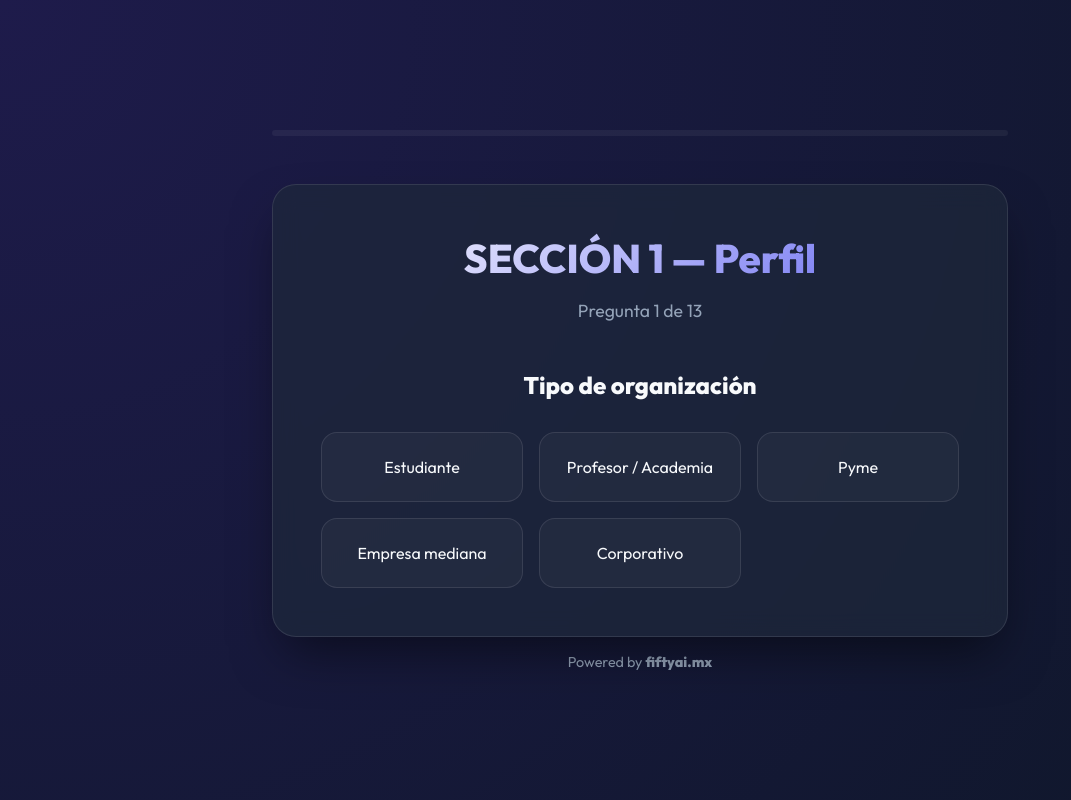
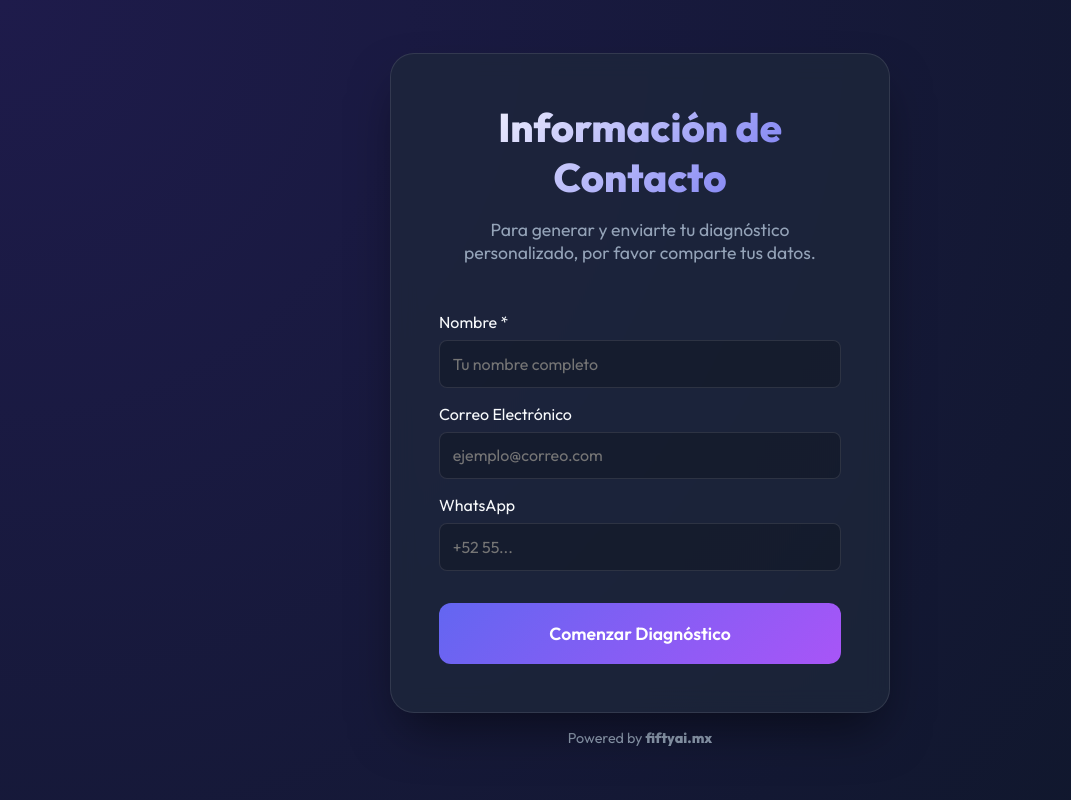
Before and after one commit to nahumobregon/assessment-march2026, a React (Vite) app: page / in a window 1280 px wide. Shown: the whole page, without its empty margins (0-1071 px from the left). Built offline with nearby package versions, Linux system fonts and the light colour scheme.

Commit message:
feat: add contact form for AI assessment name, email, whatsapp

```diff
--- a/src/NewAssessment.jsx
+++ b/src/NewAssessment.jsx
@@ -122,6 +122,10 @@ const SECTIONS = [
 ];
 
 function NewAssessment() {
+  const [step, setStep] = useState('contact'); // 'contact' | 'questions'
+  const [contactInfo, setContactInfo] = useState({ name: '', email: '', whatsapp: '' });
+  const [contactError, setContactError] = useState('');
+
   const [currentSectionIdx, setCurrentSectionIdx] = useState(0);
   const [currentQuestionIdx, setCurrentQuestionIdx] = useState(0);
   const [answers, setAnswers] = useState({});
@@ -136,11 +140,28 @@ function NewAssessment() {
 
   const progress = (completedQuestions / totalQuestions) * 100;
 
+  const handleContactSubmit = (e) => {
+    e.preventDefault();
+    if (!contactInfo.name.trim()) {
+      setContactError('El nombre es obligatorio.');
+      return;
+    }
+    if (!contactInfo.email.trim() && !contactInfo.whatsapp.trim()) {
+      setContactError('Por favor proporciona un correo o número de WhatsApp.');
+      return;
+    }
+    setContactError('');
+    setStep('questions');
+  };
+
   const submitAssessment = async (finalAnswers) => {
     setLoading(true);
 
     const payload = {
       assessmentType: 'new_detailed',
+      name: contactInfo.name,
+      email: contactInfo.email,
+      whatsapp: contactInfo.whatsapp,
       ...finalAnswers,
       submittedAt: new Date().toISOString()
     };
@@ -221,9 +242,64 @@ function NewAssessment() {
           <h1 style={{ fontSize: '2.5rem', marginBottom: '1rem', color: 'var(--primary)' }}>¡Gracias por llenar el cuestionario!</h1>
           <p className="subtitle" style={{ fontSize: '1.2rem' }}>Tus respuestas han sido registradas exitosamente.</p>
           <button className="submit-btn" style={{ marginTop: '2rem' }} onClick={() => window.location.reload()}>
-            Iniciar
+            Iniciar otro diagnóstico
           </button>
         </div>
+      </div>
+    );
+  }
+
+  if (step === 'contact') {
+    return (
+      <div className="container">
+        <div className="glass-card" style={{ maxWidth: '500px', margin: '0 auto', textAlign: 'left' }}>
+          <h1 style={{ marginBottom: '1rem' }}>Información de Contacto</h1>
+          <p className="subtitle">Para generar y enviarte tu diagnóstico personalizado, por favor comparte tus datos.</p>
+
+          <form onSubmit={handleContactSubmit} style={{ display: 'flex', flexDirection: 'column', gap: '1rem', marginTop: '1.5rem' }}>
+            <div style={{ display: 'flex', flexDirection: 'column', gap: '0.5rem' }}>
+              <label>Nombre *</label>
+              <input
+                type="text"
+                value={contactInfo.name}
+                onChange={e => setContactInfo({...contactInfo, name: e.target.value})}
+                placeholder="Tu nombre completo"
+                style={{ padding: '0.8rem', borderRadius: '8px', border: '1px solid rgba(255,255,255,0.1)', background: 'rgba(0,0,0,0.2)', color: 'white' }}
+              />
+            </div>
+
+            <div style={{ display: 'flex', flexDirection: 'column', gap: '0.5rem' }}>
+              <label>Correo Electrónico</label>
+              <input
+                type="email"
+                value={contactInfo.email}
+                onChange={e => setContactInfo({...contactInfo, email: e.target.value})}
+                placeholder="ejemplo@correo.com"
+                style={{ padding: '0.8rem', borderRadius: '8px', border: '1px solid rgba(255,255,255,0.1)', background: 'rgba(0,0,0,0.2)', color: 'white' }}
+              />
+            </div>
+
+            <div style={{ display: 'flex', flexDirection: 'column', gap: '0.5rem' }}>
+              <label>WhatsApp</label>
+              <input
+                type="tel"
+                value={contactInfo.whatsapp}
+                onChange={e => setContactInfo({...contactInfo, whatsapp: e.target.value})}
+                placeholder="+52 55..."
+                style={{ padding: '0.8rem', borderRadius: '8px', border: '1px solid rgba(255,255,255,0.1)', background: 'rgba(0,0,0,0.2)', color: 'white' }}
+              />
+            </div>
+
+            {contactError && <p style={{ color: '#ff4d4d', fontSize: '0.9rem' }}>{contactError}</p>}
+
+            <button type="submit" className="submit-btn" style={{ marginTop: '1rem' }}>
+              Comenzar Diagnóstico
+            </button>
+          </form>
+        </div>
+        <p style={{ textAlign: 'center', marginTop: '1rem', color: 'var(--text-muted)', fontSize: '0.9rem' }}>
+          Powered by <strong>fiftyai.mx</strong>
+        </p>
       </div>
     );
   }
```
